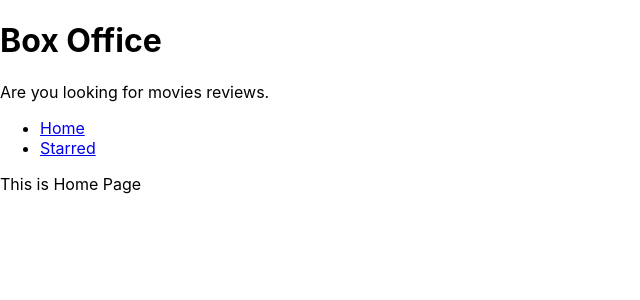
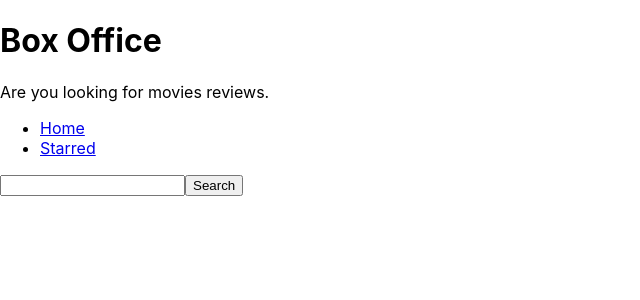
Before and after one commit to PriytoshSingh/box-office, a React (Create React App) app: page / in a window 1280 px wide. Shown: the top 300 px of the page, without its empty margins (0-640 px from the left). Built offline with nearby package versions, Linux system fonts and the light colour scheme.

Commit message:
created input and fetch results from tvmaze api

```diff
--- a/src/pages/Home.js
+++ b/src/pages/Home.js
@@ -1,8 +1,40 @@
-import React from 'react';
+import React, { useState } from 'react';
 import MainPageLayout from '../components/MainPageLayout';
 
 const Home = () => {
-  return <MainPageLayout>This is Home Page</MainPageLayout>;
+  const [input, setInput] = useState('');
+
+  const onSearch = () => {
+    fetch(`https://api.tvmaze.com/search/shows?q=${input}`).then(r =>
+      r.json().then(result => {
+        console.log(result);
+      })
+    );
+  };
+
+  const onInputChange = ev => {
+    setInput(ev.target.value);
+  };
+
+  const onKeyDown = ev => {
+    if (ev.keyCode === 13) {
+      onSearch();
+    }
+  };
+
+  return (
+    <MainPageLayout>
+      <input
+        type="text"
+        onChange={onInputChange}
+        onKeyDown={onKeyDown}
+        value={input}
+      />
+      <button type="button" onClick={onSearch}>
+        Search
+      </button>
+    </MainPageLayout>
+  );
 };
 
 export default Home;
```
